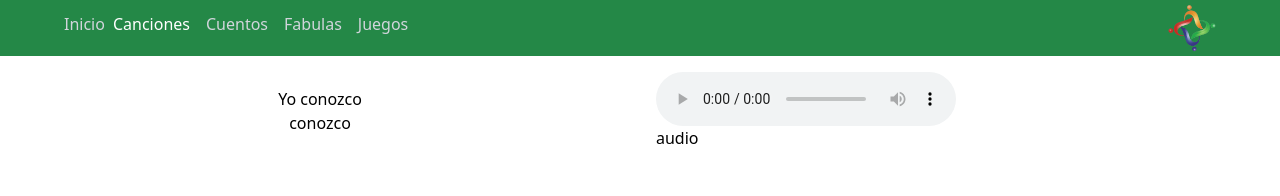
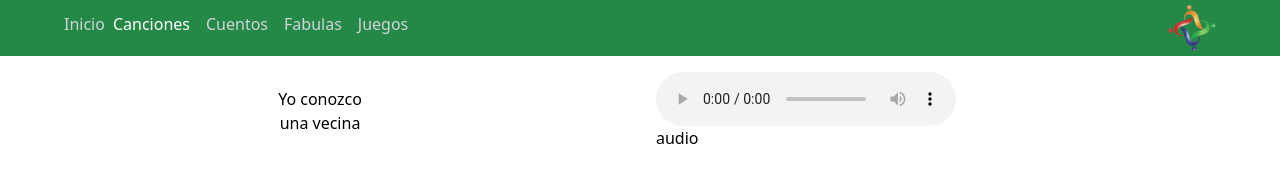
Before and after one commit to progresemosj/lectura, an Angular app: page /canciones in a window 1280 px wide. Shown: the top 196 px of the page. Built offline with nearby package versions, Linux system fonts and the light colour scheme.

Commit message:
agregue texto a canciones

```diff
--- a/src/app/components/canciones/canciones.component.ts
+++ b/src/app/components/canciones/canciones.component.ts
@@ -10,7 +10,7 @@ export class CancionesComponent {
   @ViewChild('audioPlayer') audioPlayer: any;
   audioText: { word: string, startTime: number, endTime: number }[] = [
     { word: 'Yo conozco', startTime: 16, endTime: 17 },
-    { word: 'conozco', startTime: 0.16, endTime: 2.5 },
+    { word: 'una vecina', startTime: 17, endTime: 18 },
     // Agrega más palabras con sus tiempos de inicio y finalización
   ];
   currentWordIndex: number = -1;
```
